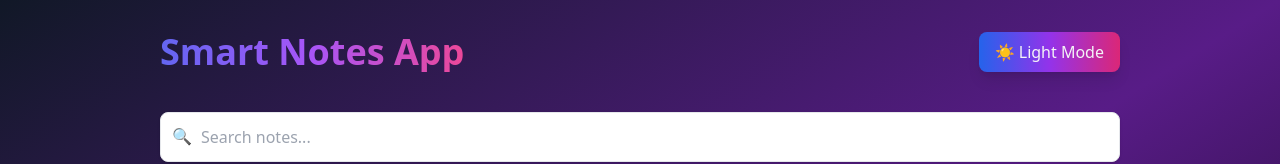
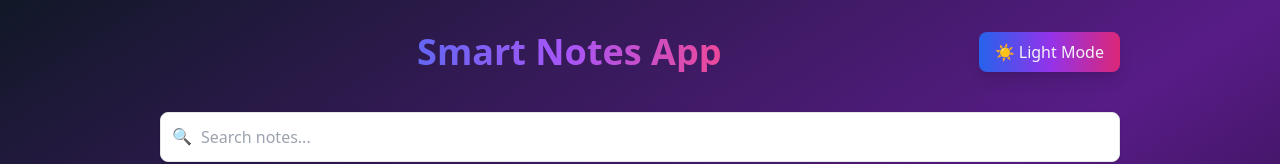
Before and after one commit to Nageshwar-Bedge/SmartNoteApp, a React (Create React App) app in the folder frontend/: page / in a window 1280 px wide. Shown: the top 164 px of the page. Built offline with nearby package versions, Linux system fonts and the light colour scheme; no server answers.

Commit message:
changed alignment of heading to middle

```diff
--- a/frontend/src/App.js
+++ b/frontend/src/App.js
@@ -98,9 +98,12 @@ const App = () => {
     >
       <div className="max-w-5xl mx-auto p-8">
         <div className="flex justify-between items-center mb-10">
+  <div className="flex-1 flex justify-center">
     <h1 className="text-4xl font-extrabold bg-gradient-to-r from-indigo-500 via-purple-500 to-pink-500 text-transparent bg-clip-text animate-gradient-x">
       Smart Notes App
     </h1>
+  </div>
+  <div>
     <button
       onClick={() => setTheme(theme === "light" ? "dark" : "light")}
       className={`px-4 py-2 rounded-lg shadow-lg transition-transform duration-300 transform hover:scale-105 ${
@@ -112,6 +115,8 @@ const App = () => {
       {theme === "light" ? "🌙 Dark Mode" : "☀️ Light Mode"}
     </button>
   </div>
+</div>
+
 
         <SearchBar searchTerm={searchText} setSearchTerm={setSearchText} />
 
```
Lines whose indentation alone changed are shown as unchanged.
